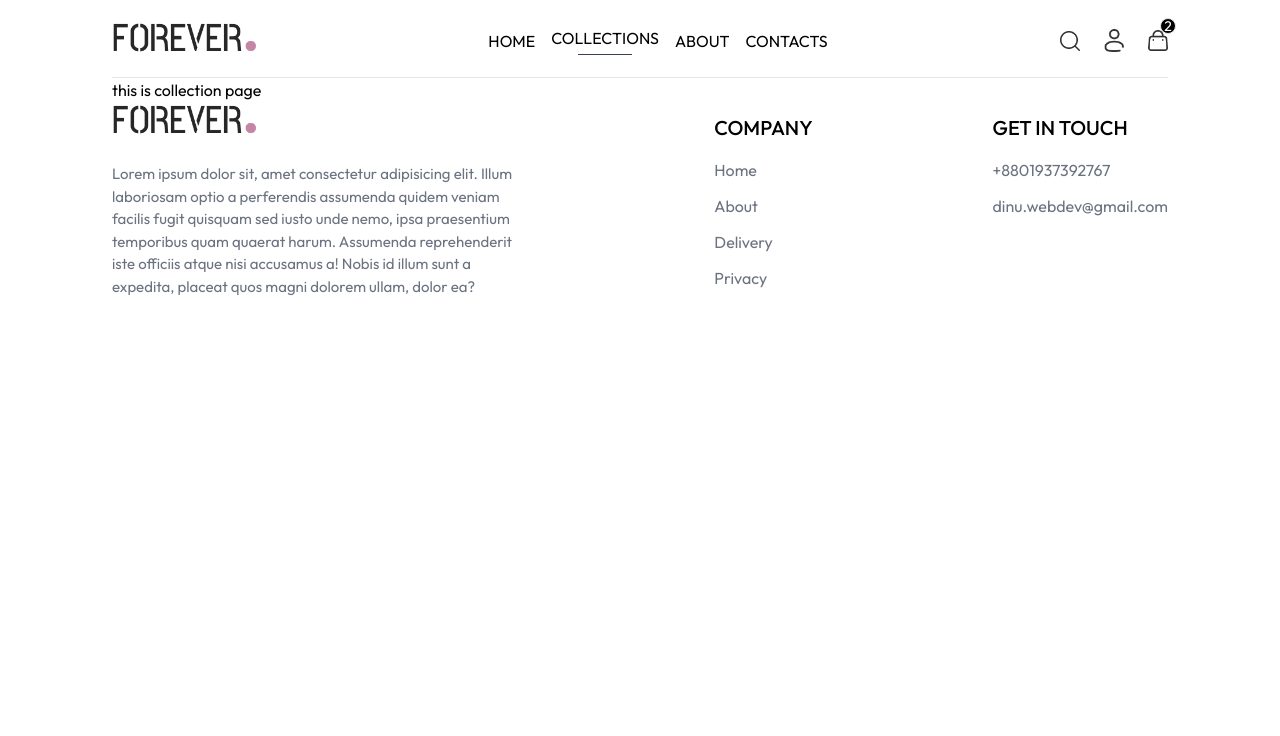
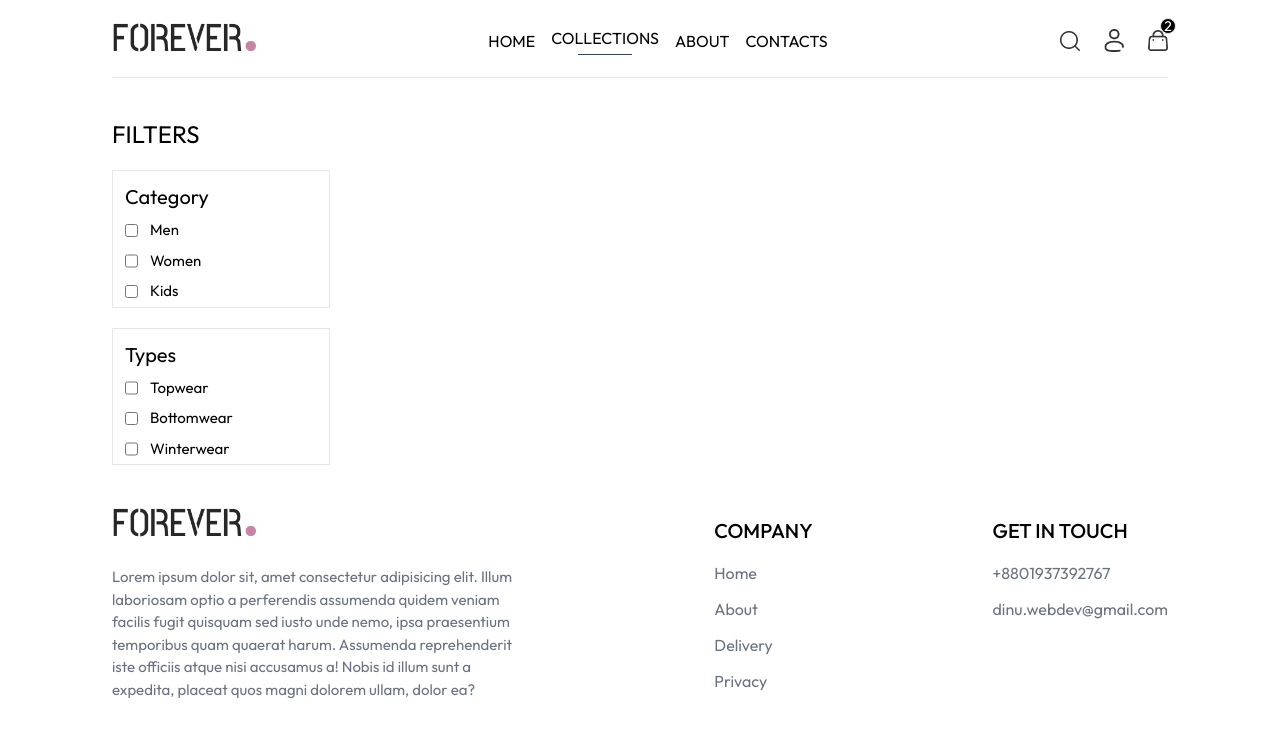
Before and after one commit to Dinobondhu-shill/ForeverFlex, a React (Vite) app in the folder frontend/: page /collections in a window 1280 px wide. Shown: the top 736 px of the page. Built offline with nearby package versions, Linux system fonts and the light colour scheme.

Commit message:
collection pages added

```diff
--- a/frontend/src/Components/Nav.jsx
+++ b/frontend/src/Components/Nav.jsx
@@ -59,16 +59,17 @@ const Nav = () => {
      </div>
      {
       visible ? <div className='w-full h-full bg-white absolute top-0 right-0'>
-      <div onClick={()=>setVisible(false)}>
-        <img src={assets.cross_icon} className='py-3 px-3' />
+      <div onClick={()=>setVisible(false)} className='flex items-center'>
+        <img src={assets.dropdown_icon} className='py-3 px-3 w-12 h-12 rotate-180 object-cover'  />
+        <button className='btn'>Back</button>
       </div>
-      <ul className='flex flex-col gap-5 text-xl justify-center w-full items-center '>
+      <ul className='flex flex-col text-xl gap-2 justify-center w-full items-center '>
         <NavLink onClick={()=>setVisible(false)} to={'/'} className='w-full text-center'>HOME
         <hr className='w-full border-none h-[1.5px] bg-gray-700 '/></NavLink>
         <NavLink onClick={()=>setVisible(false)} className='w-full text-center' to={'/collections'}>COLLECTIONS
         <hr className='w-full border-none h-[1.5px] bg-gray-700 '/>
         </NavLink>
-        <NavLink onClick={()=>setVisible(false)} className='w-full text-center' to={'/about'}>ABOUT
+        <NavLink onClick={()=>setVisible(false)} className='w-full h-full text-center' to={'/about'}>ABOUT
         <hr className='w-full border-none h-[1.5px] bg-gray-700 '/>
         </NavLink>
         <NavLink onClick={()=>setVisible(false)} className='w-full text-center' to={'/contact'}>CONTACTS
--- a/frontend/src/Pages/Collection/Collection.jsx
+++ b/frontend/src/Pages/Collection/Collection.jsx
@@ -2,8 +2,47 @@ import React from 'react';
 
 const Collection = () => {
   return (
-    <div>
-      this is collection page
+    <div className='my-5 md:my-10 flex '>
+     {/* Filter section */}
+     <div className='max-w-56 flex flex-col gap-5'>
+      <h3 className='text-2xl'>FILTERS</h3>
+      <div className='border py-1 pl-3 pr-24'>
+      <p className='text-xl py-2'>Category</p>
+      <div className='flex flex-col gap-2 text-[15px]'>
+      <div className='flex gap-3 '>
+        <input type="checkbox" value={"Men"}/>
+        <p>Men</p>
+      </div>
+      <div className='flex gap-3'>
+        <input type="checkbox" value={"Women"}/>
+        <p>Women</p>
+      </div>
+      <div className='flex gap-3'>
+        <input type="checkbox" value={"Kids"}/>
+        <p>Kids</p>
+      </div>
+      </div>
+      </div>
+      {/* types of filter */}
+      <div className='border py-1 pl-3 pr-24'>
+      <p className='text-xl py-2'>Types</p>
+      <div className='flex flex-col gap-2 text-[15px]'>
+      <div className='flex gap-3 '>
+        <input type="checkbox" value={"Topwear"}/>
+        <p>Topwear</p>
+      </div>
+      <div className='flex gap-3'>
+        <input type="checkbox" value={"Bottomwear"}/>
+        <p>Bottomwear</p>
+      </div>
+      <div className='flex gap-3'>
+        <input type="checkbox" value={"Winterwear"}/>
+        <p>Winterwear</p>
+      </div>
+      </div>
+      </div>
+     </div>
+     {/*  */}
     </div>
   );
 };
--- a/frontend/src/index.css
+++ b/frontend/src/index.css
@@ -15,7 +15,6 @@ a.active hr{
 
 @media (max-width:640px) {
   a.active{
-    background-color: black;
-    color: white;
+    color: peachpuff;
   }
 }
```
